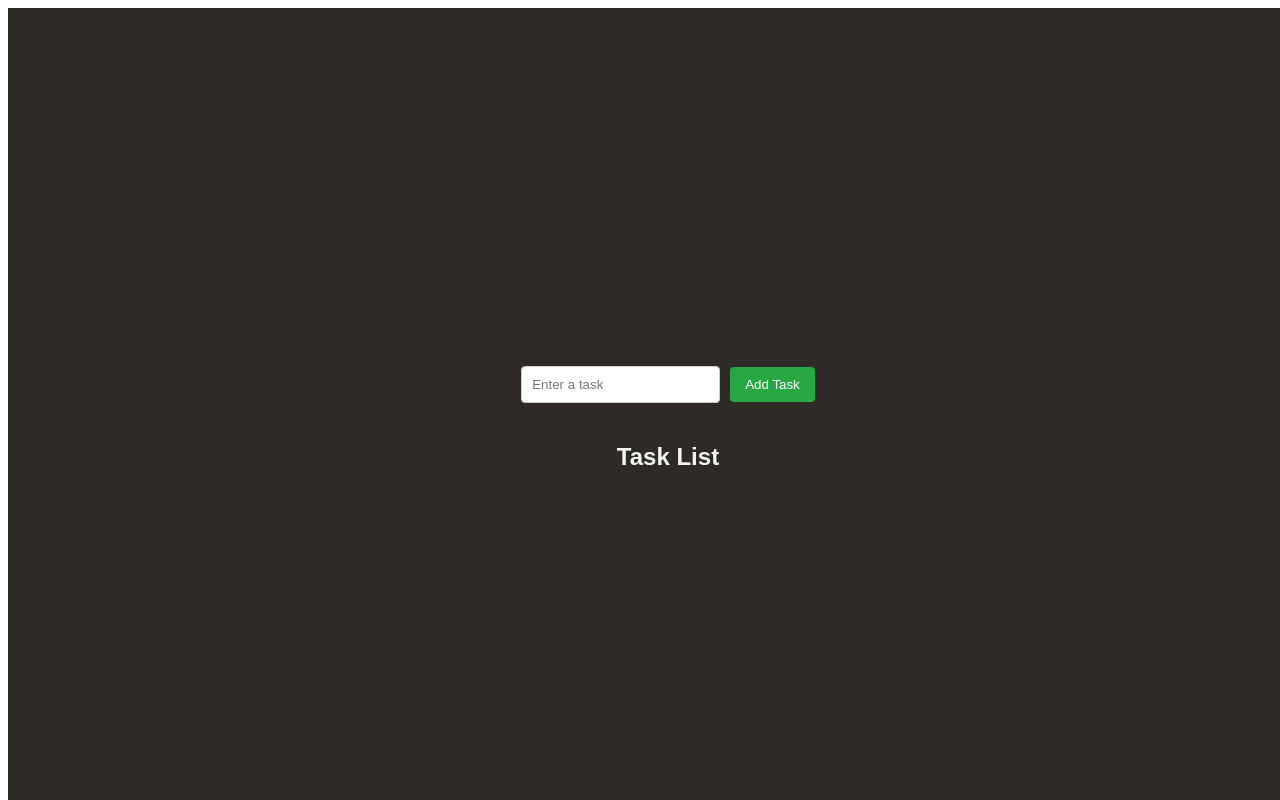
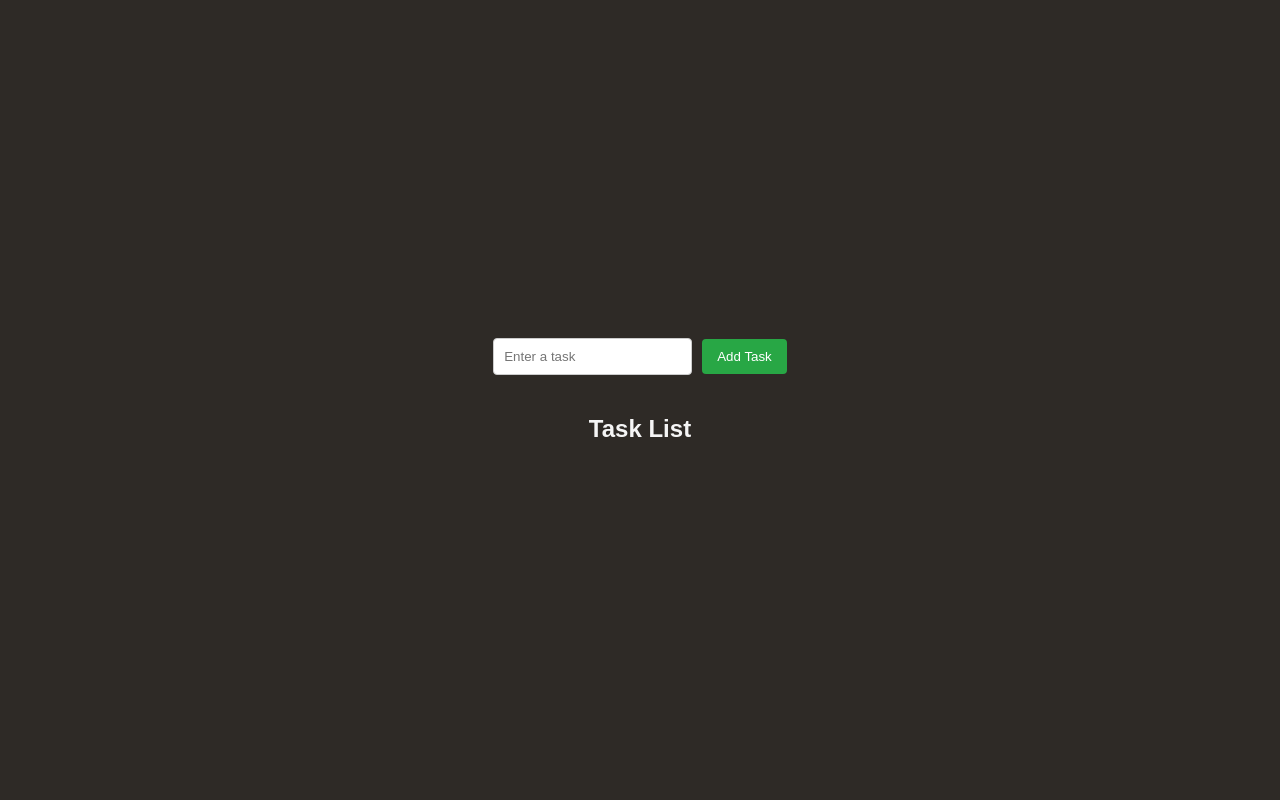
Before and after one commit to NirmalSingh100754/To-Do-List-with-React, a React (Vite) app: page / in a window 1280 px wide. Built offline with nearby package versions, Linux system fonts and the light colour scheme.

Commit message:
final commit

```diff
--- a/index.html
+++ b/index.html
@@ -6,7 +6,7 @@
     <meta name="viewport" content="width=device-width, initial-scale=1.0" />
     <title>Vite + React</title>
   </head>
-  <body>
+  <body style="margin: 0%; padding: 0%;">
     <div id="root"></div>
     <script type="module" src="/src/main.jsx"></script>
   </body>
--- a/src/App.css
+++ b/src/App.css
@@ -1,6 +1,6 @@
 .App {
   font-family: Arial, sans-serif;
-  padding: 20px;
+  /* padding: 20px; */
   min-height: 100vh;
   display: flex;
   position: fixed;
```
